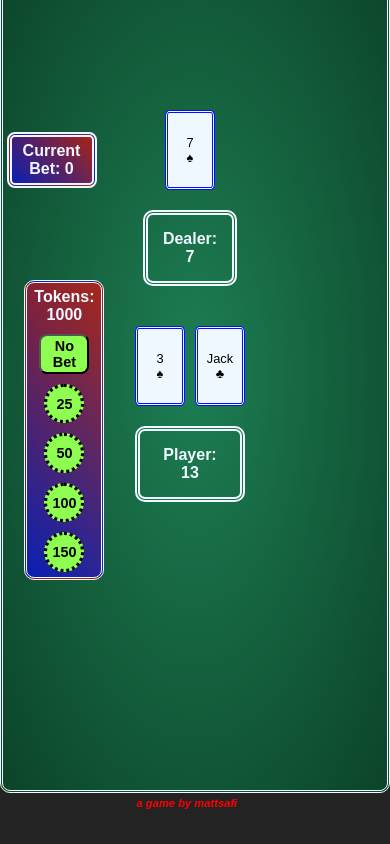
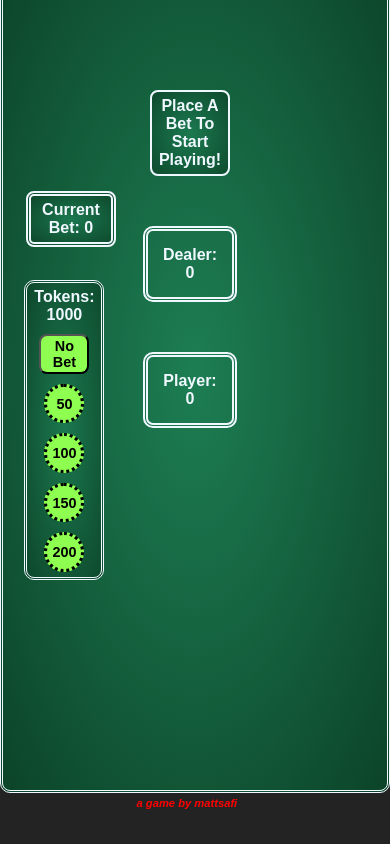
Before and after one commit to MattSafi/BlackJack, a Vue app: page /game in a window 390 px wide. Built offline with nearby package versions, Linux system fonts and the light colour scheme.

Commit message:
more upgrades

```diff
--- a/src/components/GameBoard.vue
+++ b/src/components/GameBoard.vue
@@ -3,26 +3,33 @@
   <div class="game-board">
 
     <div class="hands">
+      <h4 v-if="!betPlaced && !gameOver">Place A Bet To Start Playing!</h4>
       <div class="hand">
-        <!-- <h3>Dealer</h3> -->
+
         <div class="cards-container">
           <div v-for="(card, index) in dealerHand" :key="index" class="card">
             <span class="cards">{{ card.rank }} {{ card.suit }}</span>
           </div>
         </div>
         <div class="hand-value">Dealer: {{ dealerHandValue }}</div>
+        <div v-if="gameOver && resultMessage.includes('Dealer wins!')"
+        class="result dealer-result">{{ resultMessage }}</div>
       </div>
       <div class="hand">
-        <!-- <h3>Player</h3> -->
+
         <div class="cards-container">
           <div v-for="(card, index) in playerHand" :key="index" class="card">
             <span class="cards">{{ card.rank }} {{ card.suit }}</span>
           </div>
         </div>
         <div class="hand-value">Player: {{ playerHandValue }}</div>
+        <div v-if="gameOver && resultMessage.includes('You Win!')"
+        class="result player-result">{{ resultMessage }}</div>
       </div>
     </div>
 
+    <div v-if="gameOver && resultMessage.includes('It\'s a tie!')"
+        class="result tied-result">{{ resultMessage }}</div>
 
 
     <div class="actions-result">
@@ -30,31 +37,27 @@
         <Button
           @click="handleHit"
           :disabled="gameOver || !betPlaced"
-          :class="{ 'hitStandBtn': true, 'disabledBtn': !betPlaced }"
+
           class="hitStandBtn" >
           Hit</Button>
           <Button
           @click="handleStand"
           :disabled="gameOver || !betPlaced"
-          :class="{ 'hitStandBtn': true, 'disabledBtn': !betPlaced }"
+
           class="hitStandBtn" >
           Stand</Button>
       </div>
       <div class="newGame" v-if="gameOver">
         <Button @click="startNewGame" class="newGameBtn">New Game</Button>
       </div>
-      <div v-if="gameOver" class="result">{{ resultMessage }}</div>
     </div>
-    <!-- <div class="instructions">
-      <p>Place your bet <br>to play</p>
-    </div> -->
     <div class="betting">
       <div>Tokens: {{ tokens }}</div>
       <Button @click="placeBet(0)" :disabled="0 > tokens || betPlaced || gameOver" class="tokenNoBet">No Bet</Button>
-      <Button @click="placeBet(25)" :disabled="25 > tokens || betPlaced || gameOver" class="token">25</Button>
       <Button @click="placeBet(50)" :disabled="50 > tokens || betPlaced || gameOver" class="token">50</Button>
       <Button @click="placeBet(100)" :disabled="100 > tokens || betPlaced || gameOver" class="token">100</Button>
       <Button @click="placeBet(150)" :disabled="150 > tokens || betPlaced || gameOver" class="token">150</Button>
+      <Button @click="placeBet(200)" :disabled="200 > tokens || betPlaced || gameOver" class="token">200</Button>
 
     </div>
     <div class="current-bet">Current Bet: {{ currentBet }} </div>
@@ -148,11 +151,11 @@ export default {
       this.resultMessage = '';
       this.currentBet = 0;
       this.betPlaced = false;
-
+      },
+      dealInitialCards() {
       console.log('Dealing initial cards');
       this.dealCard(this.playerHand);
       this.dealCard(this.playerHand);
-      // this.dealCard(this.dealerHand);
       this.dealCard(this.dealerHand);
     },
     dealCard(hand) {
@@ -199,6 +202,7 @@ export default {
         this.currentBet = amount;
         this.betPlaced = true;
         console.log(`Bet placed: ${amount} tokens`);
+        this.dealInitialCards(); // Deal cards after bet is placed
         this.checkTokens();
       }
     },
@@ -242,7 +246,7 @@ export default {
       this.checkTokens();
     },
     checkTokens() {
-      if (this.tokens <= 0) {
+      if (this.tokens <= 0 && !this.gameOver) {
         alert('You have run out of tokens! Refresh the page to play again.');
       }
     },
--- a/src/style.css
+++ b/src/style.css
@@ -40,11 +40,6 @@ header {
 }
 
 
-
-h3 {
-  color: aliceblue;
-  margin-bottom: 10px;
-}
 
 .hands {
   display: flex;
@@ -140,23 +135,6 @@ h3 {
   border-radius: 8px;
   transition: .1s ease;
 }
-
-/* .instructions {
-  display: inline-block;
-  position: relative;
-  top: 2vh;
-  left: 20vw;
-  align-items: center;
-  justify-content: center;
-  text-align: center;
-  gap: 10px;
-  font-size: 1.5rem;
-  padding: 2px;
-  border: 5px double aliceblue;
-  border-radius: 8px;
-  width: 220px;
-  max-height: 100px;
-} */
 
 .actions-result {
   display: flex;
@@ -298,6 +276,20 @@ footer {
     text-align: center;
     border: 3px double aliceblue;
   }
+  h4 {
+    display: flex;
+    font-size: 1rem;
+    font-weight: 600;
+    color: aliceblue;
+    max-width: 200px;
+    text-align: center;
+    border: 2px solid aliceblue;
+    border-radius: 8px;
+    padding: 5px;
+    background-image: radial-gradient(
+    rgba(29, 126, 83, 0.8), rgba(12, 68, 41, 0.8)
+  );
+  }
   .hands {
     display: flex;
     position: fixed;
@@ -369,13 +361,13 @@ footer {
     border: 2px solid #232323;
     left: 1vw;
   }
-  .hitStandBtn:hover, .newGameBtn:hover {
-    background-color: rgb(181, 188, 195);
-  }
+
   .result {
     display: flex;
     position: fixed;
-    background-image: linear-gradient(45deg, rgba(4, 0, 255, 0.7), rgba(255, 0, 0, 0.7));
+    background-image: radial-gradient(
+    rgba(29, 126, 83, 0.8), rgba(12, 68, 41, 0.8)
+  );
     color: aliceblue;
     left: 70vw;
     top: 20vh;
@@ -383,9 +375,42 @@ footer {
     font-size: 1rem;
     gap: 10px;
     max-width: 80px;
-    padding: 8px;
+
     margin: 0;
     z-index: 1;
+  }
+  .result.dealer-result {
+    display: flex;
+    position: fixed;
+    left: 72vw;
+    flex-direction: column;
+    font-size: 1rem;
+    gap: 10px;
+    padding: 10px;
+    max-width: 80px;
+    margin: 0;
+  }
+  .result.player-result {
+    display: flex;
+    position: fixed;
+    left: 70vw;
+    top: 55vh;
+    flex-direction: column;
+    font-size: 1rem;
+    gap: 10px;
+    max-width: 80px;
+    margin: 0;
+  }
+  .result.tied-result {
+    display: flex;
+    position: fixed;
+    left: 70vw;
+    top: 55vh;
+    flex-direction: column;
+    font-size: 1rem;
+    gap: 10px;
+    max-width: 80px;
+    margin: 0;
   }
   .newGame {
     display: flex;
@@ -410,7 +435,9 @@ footer {
     max-height: 300px;
     max-width: 80px;
     border: 3px double aliceblue;
-    background-image: linear-gradient(45deg, rgba(4, 0, 255, 0.625), rgba(255, 0, 0, 0.625));
+    background-image: radial-gradient(
+    rgba(29, 126, 83, 0.8), rgba(12, 68, 41, 0.8)
+  );
     z-index: 1;
   }
   .token {
@@ -466,12 +493,13 @@ footer {
     font-size: 1rem;
     font-weight: 600;
     border: 5px double aliceblue;
-    background-image: linear-gradient(45deg, rgba(4, 0, 255, 0.625), rgba(255, 0, 0, 0.625));
+    background-image: radial-gradient(
+    rgba(29, 126, 83, 0.8), rgba(12, 68, 41, 0.8));
     padding: 5px;
     border-radius: 8px;
     max-width: 90px;
-    bottom: 25vh;
-    right: 65vw;
+    bottom: 18vh;
+    right: 60vw;
   }
   footer {
     display: inline-flex;
```
Also changed, not shown: 2 other files (tests, documents, lock files or other folders).
